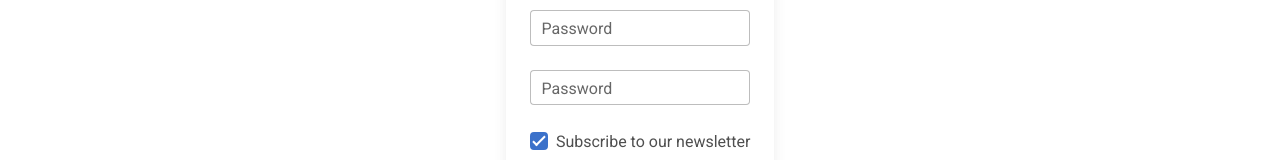
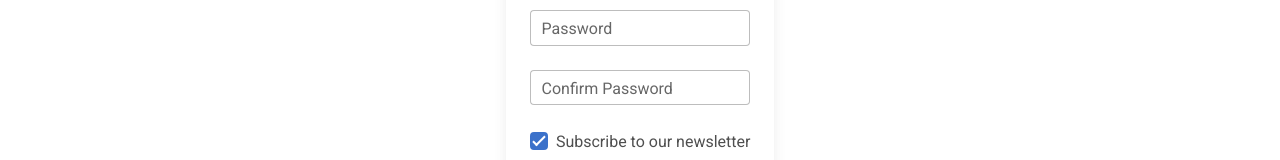
Before and after one commit to KamaliKevin/proyecto-tests-design, a React (Create React App) app: page /register in a window 1280 px wide. Shown: the part 332-492 px from the top of the page. Built offline with nearby package versions, Linux system fonts and the light colour scheme.

Commit message:
update label

```diff
--- a/src/components/Register.js
+++ b/src/components/Register.js
@@ -59,7 +59,7 @@ const Register = () => {
                             <MDBInput className='mb-4' type='text' id='username' label='Username' />
                             <MDBInput className='mb-4' type='email' id='email' label='Email' />
                             <MDBInput className='mb-4' type='password' id='password' label='Password' />
-                            <MDBInput className='mb-4' type='password' id='password_confirmation' label='Password' />
+                            <MDBInput className='mb-4' type='password' id='password_confirmation' label='Confirm Password' />
                             {/* <MDBInput className='mb-4' type='tel' id='phoneNumber' label='Phone number' /> */}
 
                             <MDBCheckbox
```
